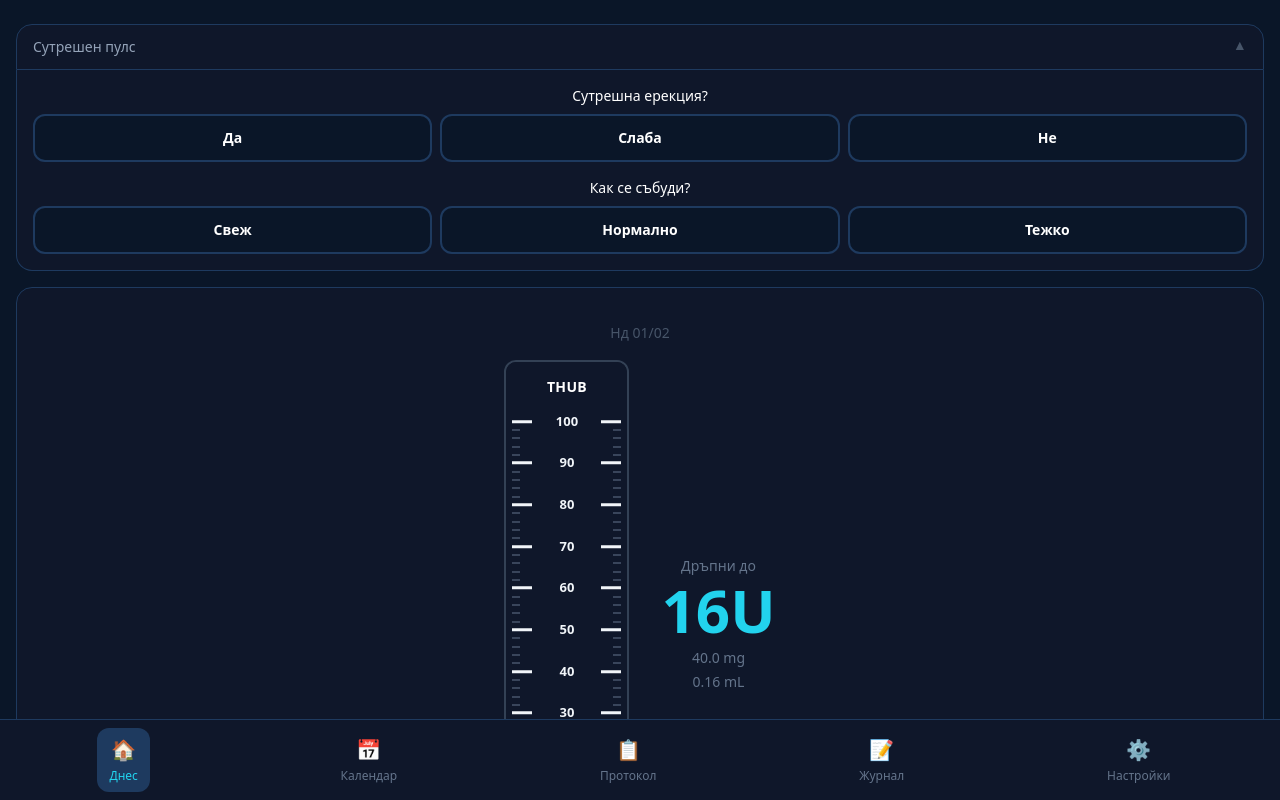
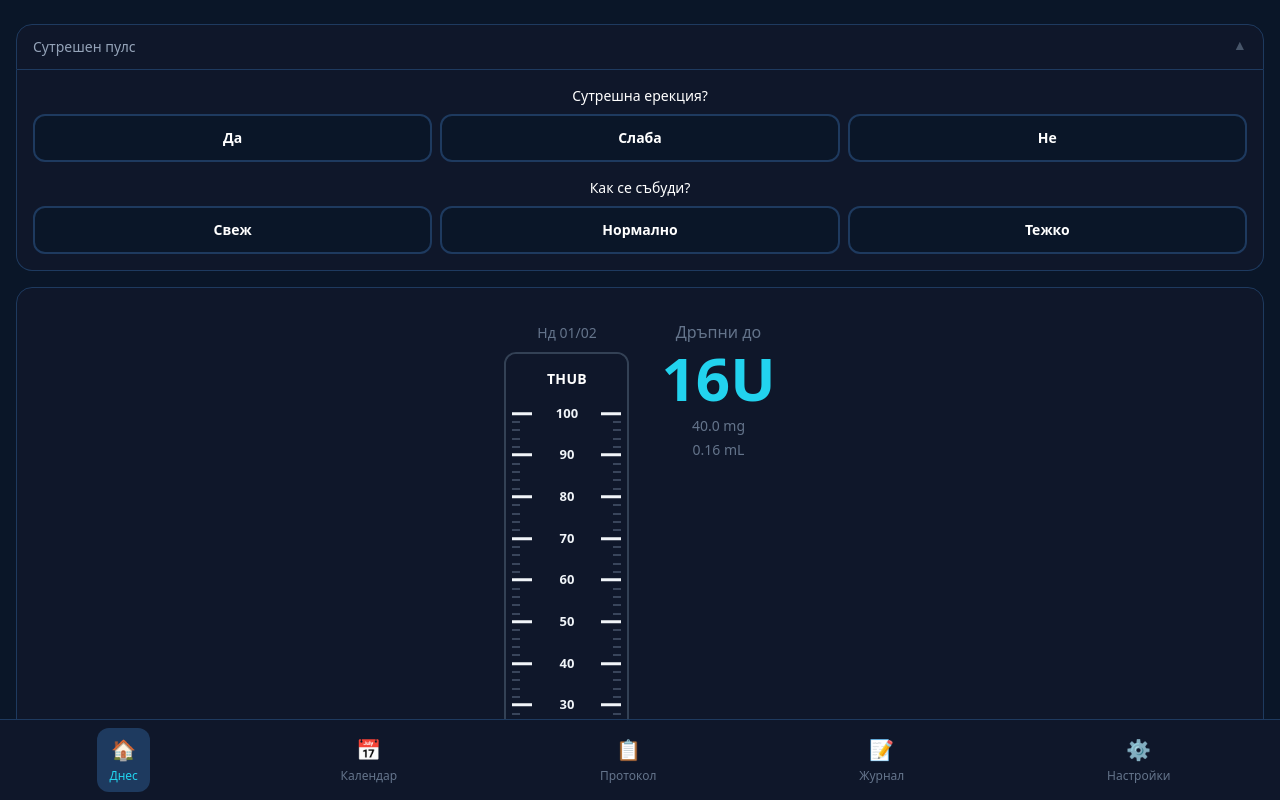
Before and after one commit to thub-app/thub-app, a React (Vite) app: page / in a window 1280 px wide. Both pictures are taken after a click on the button "🚀 Demo режим (бърз тест)". Shown: the top 800 px of the page. Built offline with nearby package versions, Linux system fonts and the light colour scheme.

Commit message:
Update App.jsx

```diff
--- a/src/App.jsx
+++ b/src/App.jsx
@@ -2213,7 +2213,7 @@ const THUBApp = () => {
             className="absolute bottom-0 left-0 right-0 transition-all duration-500 rounded-b-lg"
           />
         </div>
-        <div style={{ color: '#475569' }} className="text-center text-sm mt-2">
+        <div style={{ color: '#64748b' }} className="text-center text-xs mt-2">
           {proto.graduation}U = {(proto.graduation * compound.concentration / 100).toFixed(1)} {compound.unit}
         </div>
       </div>
@@ -2326,18 +2326,19 @@ const THUBApp = () => {
                   style={{ backgroundColor: '#0f172a', borderColor: '#1e3a5f' }}
                   className="border rounded-2xl p-8"
                 >
-                  {/* Date inside card */}
-                  <div className="text-center mb-4">
-                    <span style={{ color: '#475569' }} className="text-sm">
-                      {dayNames[today.getDay()]} {today.getDate().toString().padStart(2, '0')}/{(today.getMonth() + 1).toString().padStart(2, '0')}
-                    </span>
-                  </div>
-
-                  <div className="flex items-center justify-center gap-8">
-                    <SyringeMain units={todayDose} />
+                  <div className="flex items-start justify-center gap-8">
+                    <div>
+                      {/* Date above syringe, aligned with THUB */}
+                      <div className="text-center mb-2">
+                        <span style={{ color: '#64748b' }} className="text-sm">
+                          {dayNames[today.getDay()]} {today.getDate().toString().padStart(2, '0')}/{(today.getMonth() + 1).toString().padStart(2, '0')}
+                        </span>
+                      </div>
+                      <SyringeMain units={todayDose} />
+                    </div>
 
                     <div className="text-center">
-                      <p style={{ color: '#64748b' }} className="text-sm mb-1">Дръпни до</p>
+                      <p style={{ color: '#64748b' }} className="text-base mb-1">Дръпни до</p>
                       <p
                         style={{ color: todayCompleted ? '#34d399' : '#22d3ee' }}
                         className="text-6xl font-bold"
```
